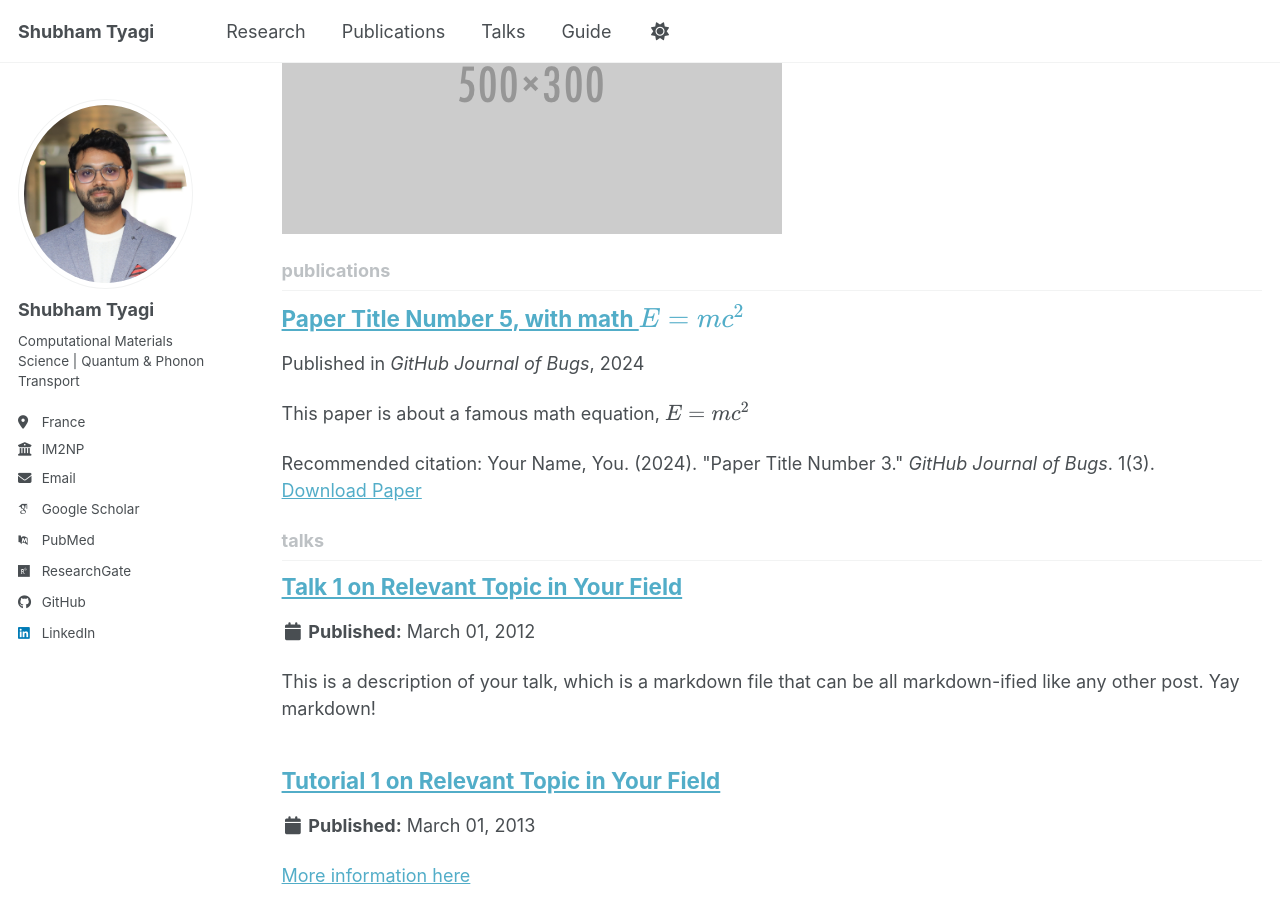
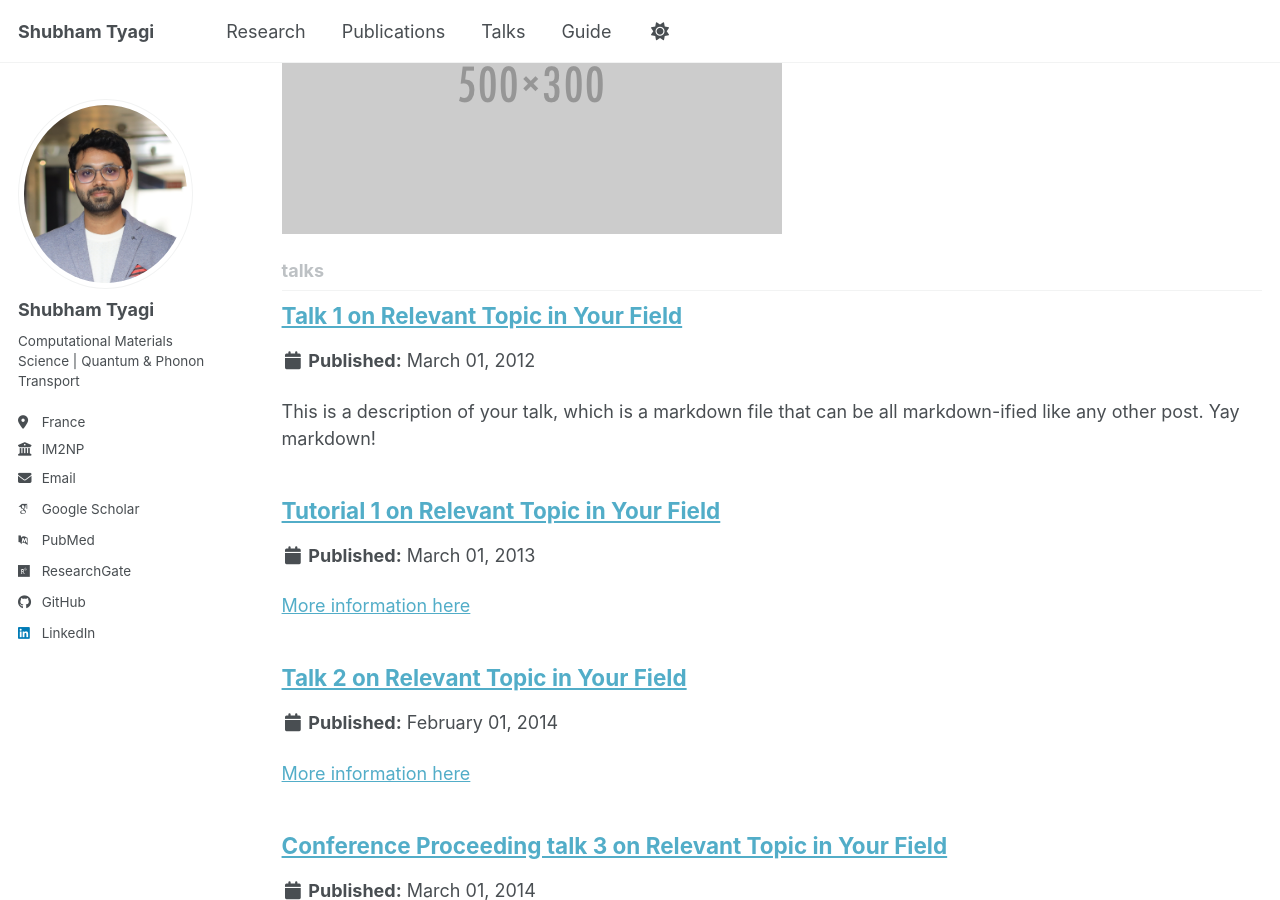
Before and after one commit to shubhamtyagi145/shubhamtyagi145.github.io, a Jekyll site: the page built from _pages/collection-archive.html, in a window 1280 px wide and 900 px high, scrolled down 851 px. Built offline with Jekyll 4.4.1, drawn with Linux system fonts in a browser that asks for light colours; some web fonts are replaced; a script bundle is joined from its source files by our own code; library files that are not in the unit come from our copies; some of the changed lines change nothing that is shown.

Commit message:
Disable publications collection in config
Comment out publications collection configuration.

```diff
--- a/_config.yml
+++ b/_config.yml
@@ -226,9 +226,9 @@ collections:
   teaching:
     output: true
     permalink: /:collection/:path/
-  publications:
-    output: true
-    permalink: /:collection/:path/
+  #publications:
+  #  output: true
+  #  permalink: /:collection/:path/
   portfolio:
     output: true
     permalink: /:collection/:path/
```
